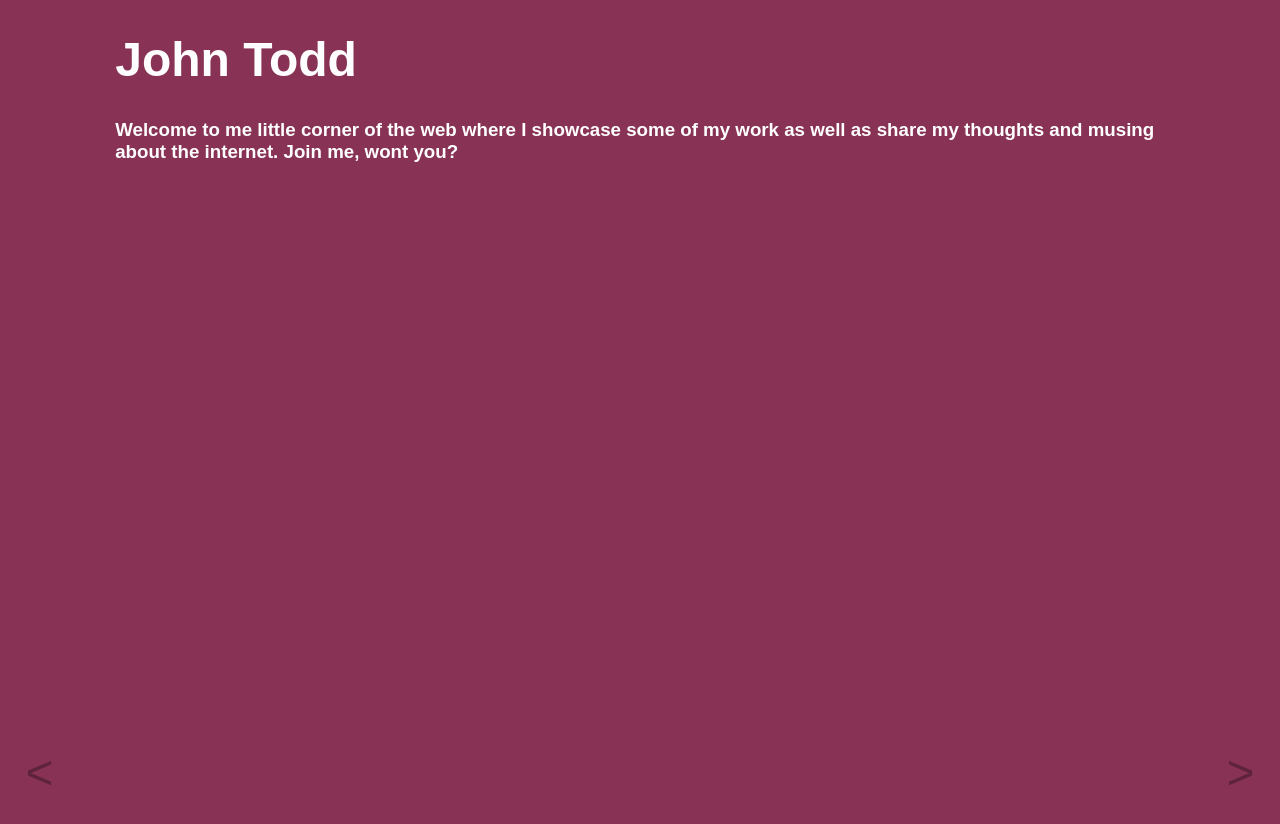
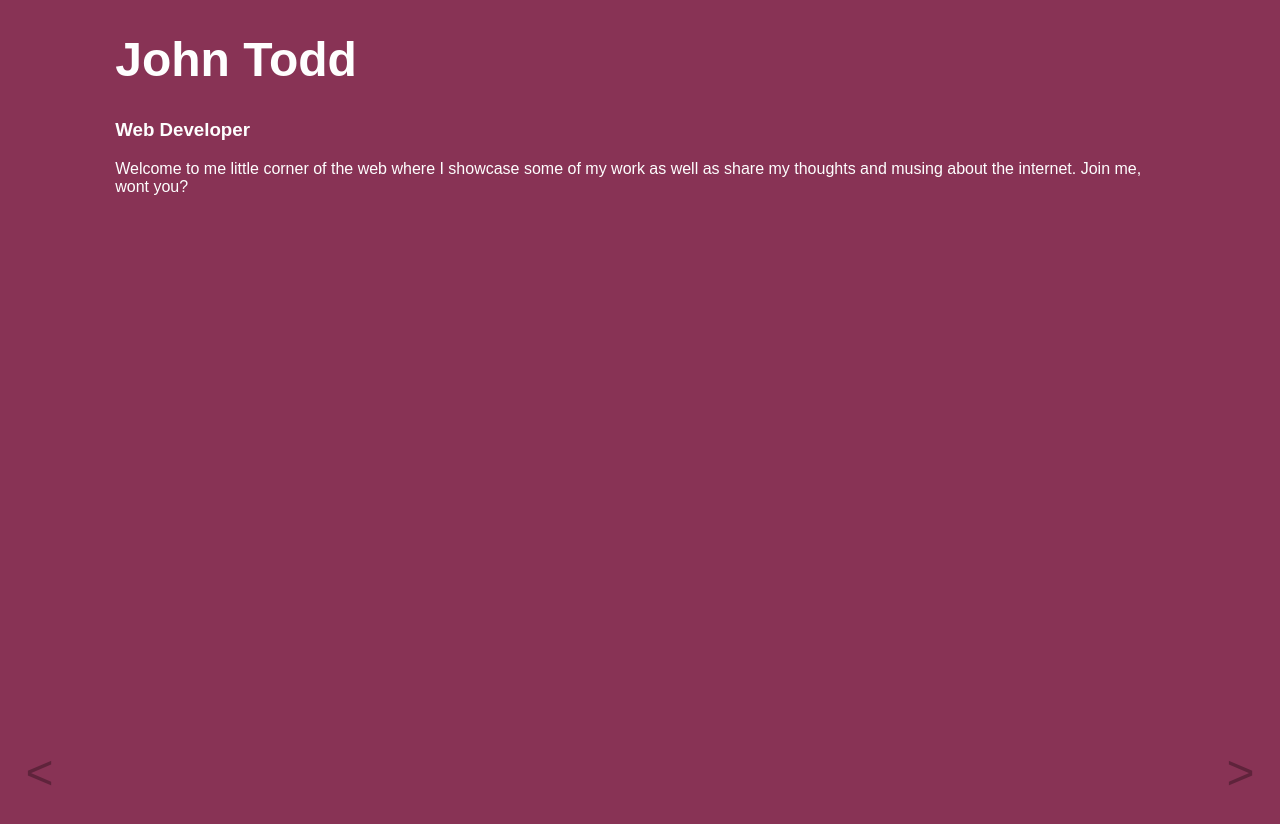
Before and after one commit to JTGitRepo/carousel, a plain HTML site: page index.html in a window 1280 px wide. Drawn offline with nearby package versions, Linux system fonts and the light colour scheme.

Commit message:
added missing content and clsoing tag for h3 element on first tile

```diff
--- a/index.html
+++ b/index.html
@@ -13,7 +13,7 @@
   <div class='arrow' id="left"><</div>
   <div class='arrow' id="right">></div>
   <div class="container">
-    <div id="tile-1" class="tile focus"><div class="content"><h1>John Todd</h1><h3><p>Welcome to me little corner of the web where I showcase some of my work as well as share my thoughts and musing about the internet. Join me, wont you?</p></div>
+    <div id="tile-1" class="tile focus"><div class="content"><h1>John Todd</h1><h3>Web Developer</h3><p>Welcome to me little corner of the web where I showcase some of my work as well as share my thoughts and musing about the internet. Join me, wont you?</p></div>
     </div>
     <div id="tile-2" class="tile"><div class="content"><h1>Content</h1></div>
     </div>
```
